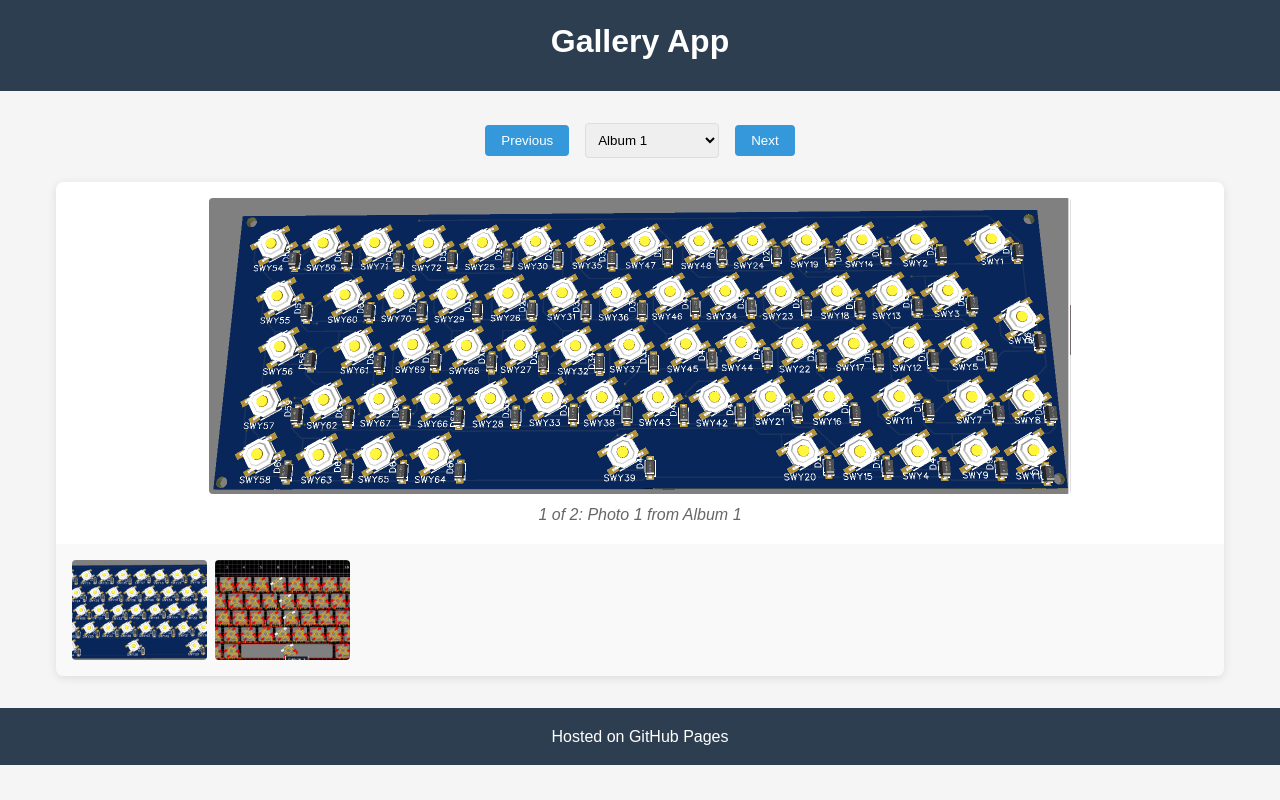
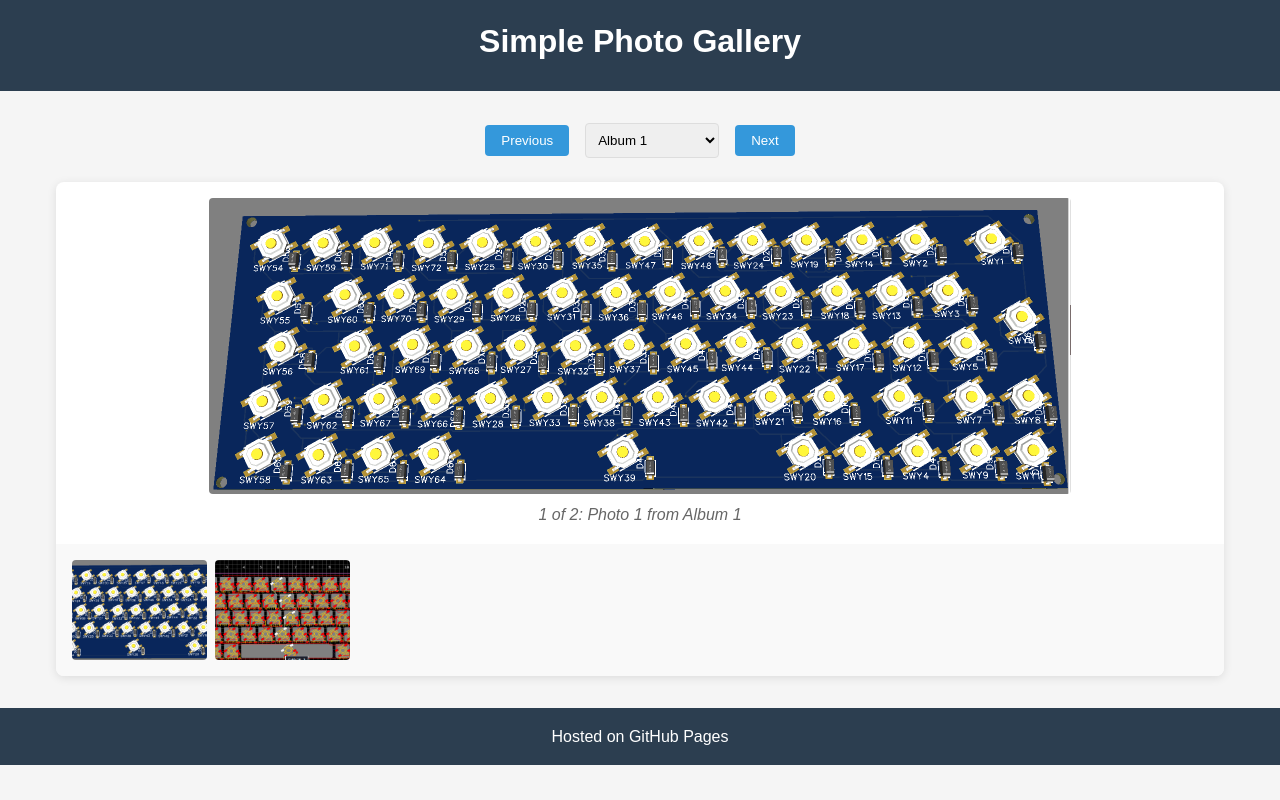
Before and after one commit to onebyte0x00/gallery-app, a plain HTML site: page index.html in a window 1280 px wide. Drawn offline with Linux system fonts and the light colour scheme.

Commit message:
Update index.html

```diff
--- a/index.html
+++ b/index.html
@@ -3,12 +3,12 @@
 <head>
     <meta charset="UTF-8">
     <meta name="viewport" content="width=device-width, initial-scale=1.0">
-    <title>Simple Gallery</title>
+    <title>Photo Gallery</title>
     <link rel="stylesheet" href="style.css">
 </head>
 <body>
     <header>
-        <h1> Gallery App </h1>
+        <h1>Simple Photo Gallery</h1>
     </header>
 
     <main>
```
